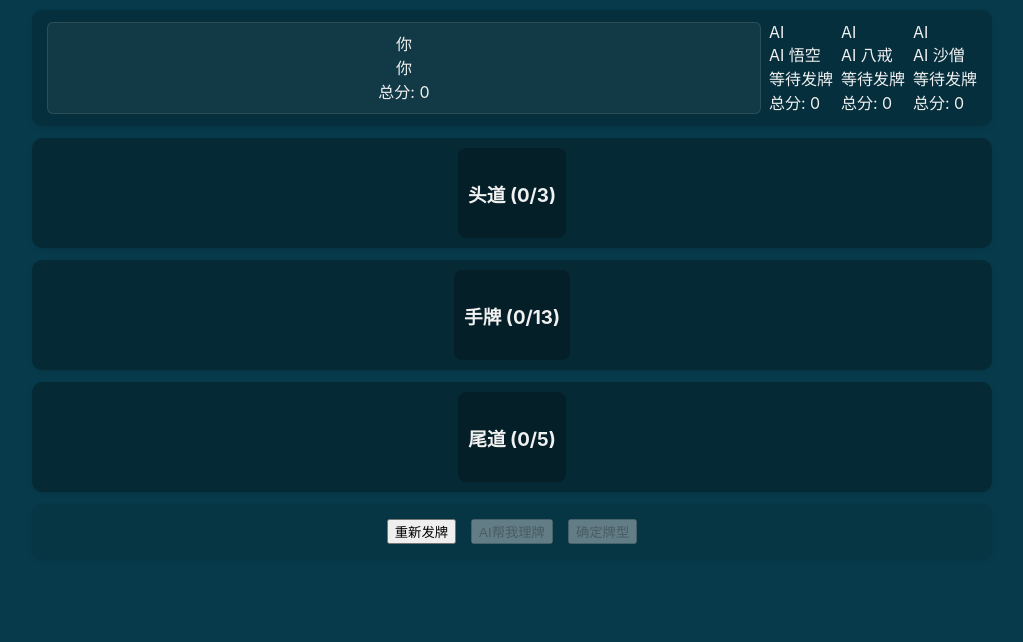
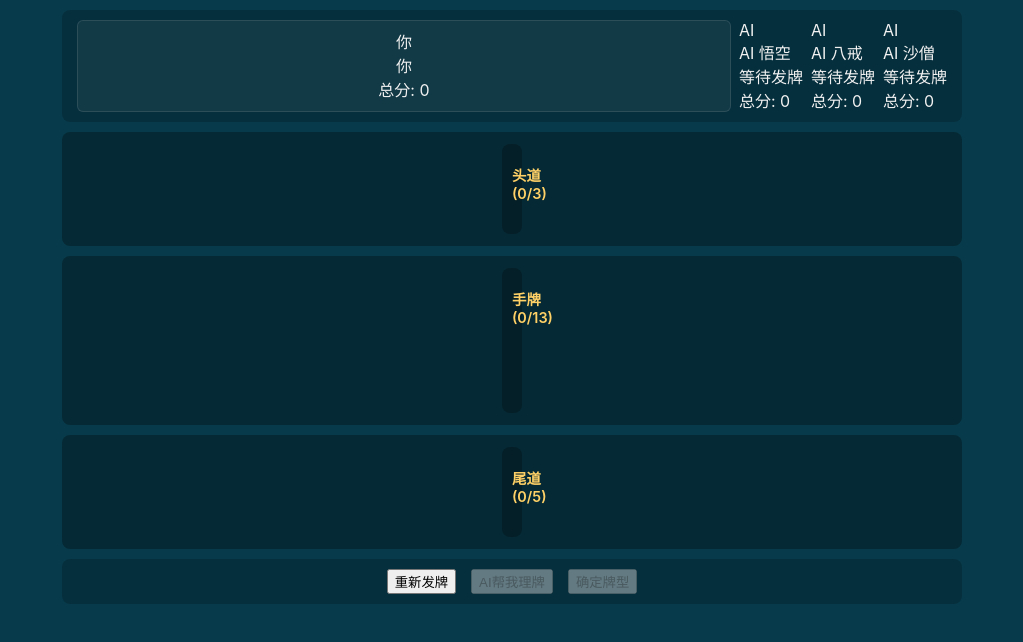
Before and after one commit to wen952555/sss, a React (Create React App) app in the folder frontend/: page / in a window 1280 px wide. Shown: the top 642 px of the page, without its empty margins (128-1151 px from the left). Built offline with nearby package versions, Linux system fonts and the light colour scheme.

Commit message:
Update App.css

```diff
--- a/frontend/src/App.css
+++ b/frontend/src/App.css
@@ -5,132 +5,83 @@ body, html { height: 100%; margin: 0; overflow-x: hidden; }
 body { font-family: -apple-system, BlinkMacSystemFont, 'Segoe UI', Roboto, ऑक्सीजन, Ubuntu, Cantarell, 'Fira Sans', 'Droid Sans', 'Helvetica Neue', sans-serif; -webkit-font-smoothing: antialiased; -moz-osx-font-smoothing: grayscale; background-color: #073b4c; color: #f1f1f1; box-sizing: border-box; }
 *, *::before, *::after { box-sizing: inherit; }
 
-.app-container {
-  display: flex;
-  flex-direction: column; /* 主容器控制整体垂直流 */
-  align-items: center;   /* 使内部的 .game-view-active 或 .comparison-view-container 水平居中 */
-  width: 100%;
-  min-height: 100vh;
-  /* padding 由子视图控制，或者可以给一个全局的左右安全边距 */
-  /* padding: 0 10px; */
-}
+.app-container { display: flex; flex-direction: column; align-items: center; width: 100%; min-height: 100vh; /* padding 由子视图控制 */ }
 
 /* 主游戏视图容器 (包含5个横幅) */
-.game-view-active {
-  display: flex;
-  flex-direction: column; /* 五个横幅垂直排列 */
-  align-items: center;    /* 每个横幅在其分配的空间内居中（如果横幅有max-width） */
-  width: 100%;
-  padding: 10px 0; /* 上下留白，左右由 banner-section 自身控制 */
-  gap: 12px;       /* 横幅之间的垂直间距 */
-}
+.game-view-active { display: flex; flex-direction: column; align-items: center; width: 100%; padding: 10px 0; /* 上下 padding，左右由 banner-section 控制 */ gap: 10px; /* 横幅之间的间距 */ }
 
 /* 通用横幅区域样式 - 核心：占满宽度 */
 .banner-section {
-  width: 100%;           /* 占满父容器 (.game-view-active) 的宽度 */
-  max-width: 960px;      /* 为超大屏幕设置一个最大内容宽度 */
-  margin-left: auto;     /* 当设置了 max-width 时，使其居中 */
+  width: 100%;
+  max-width: 900px; /* 最大内容宽度 */
+  margin-left: auto;
   margin-right: auto;
-  padding: 12px 15px;    /* 横幅自身的内边距 */
-  background-color: rgba(0, 0, 0, 0.2); /* 给每个横幅一个轻微的背景以区分 */
-  border-radius: 10px;
-  box-shadow: 0 2px 5px rgba(0,0,0,0.1);
-  display: flex; /* 默认使其子元素可以方便布局 */
-  flex-direction: column; /* 横幅内部内容默认垂直排列 */
-  align-items: center; /* 横幅内部内容水平居中 */
+  padding: 10px 15px;
+  background-color: rgba(0, 0, 0, 0.2); /* 统一背景 */
+  border-radius: 8px;
+  display: flex; /* 方便内部内容对齐 */
+  flex-direction: column; /* 默认内部内容垂直堆叠 */
+  align-items: center; /* 内部内容水平居中 */
 }
+.player-status-banner-section { background-color: rgba(0,0,0,0.25); padding: 8px; }
+.hand-lane-banner { background-color: rgba(0,0,0,0.3); padding: 12px; }
+.controls-banner-section { background-color: rgba(0,0,0,0.15); padding: 15px 10px; }
 
-/* 横幅1: 玩家状态显示区 */
-.player-status-banner {
-  /* padding: 8px; */ /* banner-section 已有padding */
-}
-.top-banner-container {
-  display: flex;
-  justify-content: space-around;
-  align-items: stretch;
-  width: 100%; /* 占满 player-status-banner 的宽度 */
-  gap: 8px;
-  flex-wrap: wrap;
-}
+/* TopBanner 内部样式 */
+.top-banner-container { display: flex; justify-content: space-around; align-items: stretch; width: 100%; gap: 8px; flex-wrap: wrap; }
 .player-banner-item { flex: 1 1 150px; min-width: 130px; padding: 8px; border-radius: 6px; border: 1px solid rgba(255, 255, 255, 0.1); display: flex; flex-direction: column; align-items: center; text-align: center; background-color: rgba(255, 255, 255, 0.05); }
-/* ... (其余 TopBanner 内部元素样式保持不变，如头像、名字、分数等) ... */
+/* ... (其余 TopBanner 内部元素样式，如头像、名字、分数等) ... */
 
-
-/* 横幅2,3,4: 牌道区域 */
-.hand-lane-banner {
-  padding: 10px; /* 牌道横幅的内边距 */
-  background-color: rgba(0,0,0,0.3); /* 可以给牌道横幅不同背景 */
-}
-.hand-area {
-  background-color: rgba(0, 0, 0, 0.25);
-  padding: 10px;
-  border-radius: 8px;
-  display: flex;
-  flex-direction: row; /* 卡牌横向排列 */
-  gap: 5px;
-  position: relative;
-  align-items: center;
-  width: 100%; /* 牌道占满其横幅的宽度 */
-  max-width: 680px; /* 牌道内容的最大宽度，使其在横幅内居中 */
-  margin: 0 auto; /* 使 hand-area 在 hand-lane-banner 内居中 */
-  min-height: 90px;
-}
-/* ... (hand-info-internal, hand-area-title-internal, hand-type-display-internal 样式保持不变) ... */
-/* ... (hand-area.allow-wrapping, hand-area:not(.allow-wrapping) 样式保持不变) ... */
-
-/* 卡牌样式 - 尺寸保持之前的调整 */
+/* HandArea 内部样式 */
+.hand-area { background-color: rgba(0, 0, 0, 0.25); padding: 10px; border-radius: 8px; display: flex; flex-direction: row; gap: 5px; position: relative; align-items: center; width: 100%; max-width: 680px; margin: 0 auto; min-height: 90px; }
+.hand-info-internal { position: absolute; top: 6px; left: 10px; right: 10px; display: flex; justify-content: space-between; align-items: center; pointer-events: none; z-index: 1;}
+.hand-area-title-internal { color: #ffd166; font-weight: 600; font-size: 0.9em; }
+.hand-type-display-internal { font-size: 0.8em; color: #f1f1f1; background-color: rgba(0,0,0,0.6); padding: 2px 6px; border-radius: 4px; font-weight: 500; }
+.hand-area.allow-wrapping { flex-wrap: wrap; justify-content: center; padding-top: 30px; min-height: 145px; align-items: flex-start; }
+.hand-area:not(.allow-wrapping) { flex-wrap: nowrap; justify-content: center; padding-top: 30px; }
 .card { width: 55px; height: 77px; /* ...其他不变... */ }
 /* ... (Card hover, active, dragging 样式保持不变) ... */
 
-
-/* 横幅5: 控制按钮区 */
-.controls-banner {
-  padding: 15px 10px;
-  background-color: rgba(0,0,0,0.1); /* 轻微不同背景 */
-}
+/* Controls 内部样式 */
 .controls { display: flex; justify-content: center; gap: 15px; width: 100%; flex-wrap: wrap; padding-top: 0; }
-.game-button { /* ... (保持不变) ... */ }
+.game-button { /* ... */ }
 .game-button.compare-all-button { /* ... */ margin-top: 10px; width: auto; max-width: 300px; }
 
-
 /* --- 比牌视图容器 (全屏自适应) --- */
-.comparison-view-container { position: fixed; top: 0; left: 0; width: 100%; height: 100%; background-color: #0a303c; display: flex; align-items: center; justify-content: center; padding: 15px; z-index: 100; overflow-y: auto; }
-.comparison-modal-content { background-color: rgba(12, 43, 53, 0.85); padding: 20px; border-radius: 12px; box-shadow: 0 8px 25px rgba(0, 0, 0, 0.5); position: relative; width: 100%; max-width: 90%; /* 模态框更宽 */ display: flex; flex-direction: column; gap: 15px; }
-/* ... (其余比牌模态框样式，如 .comparison-grid, .comparison-cell, .mini-cards, .static-card 等，保持不变) ... */
-
+.comparison-view-container { position: fixed; top: 0; left: 0; width: 100%; height: 100%; background-color: #073b4c; /* 与body背景一致，或稍深 */ display: flex; align-items: center; justify-content: center; padding: 15px; z-index: 1000; overflow-y: auto; }
+.comparison-modal-content { background-color: rgba(0, 0, 0, 0.45); /* 更深的背景 */ padding: 20px; border-radius: 12px; box-shadow: 0 8px 25px rgba(0, 0, 0, 0.5); position: relative; width: 100%; max-width: 800px; /* 或 90vw */ display: flex; flex-direction: column; gap: 15px; }
+.modal-close-button.top-right-close { /* ... */ }
+.comparison-modal-content h2 { /* ... */ }
+.comparison-grid { display: grid; grid-template-columns: repeat(auto-fit, minmax(250px, 1fr)); /* 响应式列 */ gap: 12px; width: 100%; }
+.comparison-cell { background-color: rgba(255, 255, 255, 0.05); padding: 10px; border-radius: 6px; border: 1px solid rgba(255, 255, 255, 0.1); display: flex; flex-direction: column; min-height: 200px; /* 根据卡牌大小调整 */ }
+.comparison-cell h4 { /* ... */ }
+.comparison-hand-row { margin-bottom: 6px; }
+.comparison-hand-row strong { font-size: 0.85em; /* ... */ }
+.mini-cards { display: flex; gap: 3px; flex-wrap: nowrap; justify-content: flex-start; align-items: center; min-height: 50px; /* (卡牌高42 + padding) */ margin-bottom: 4px; }
+.comparison-cell .static-card { width: 30px; height: 42px; /* 最终确认比牌界面的卡牌大小 */ /* ... */ }
+/* ... (shoot-info, modal-actions, continue-game-button 样式保持不变) ... */
 
 /* --- 响应式调整 --- */
-@media (max-width: 960px) { /* 当屏幕宽度小于横幅最大宽度时 */
-  .banner-section {
-    /* max-width: 100%; */ /* 允许横幅占满更窄的屏幕 */
-    padding-left: 10px;
-    padding-right: 10px;
-  }
+@media (max-width: 960px) { /* 当屏幕宽度小于横幅最大宽度时，让横幅真正占满 */
+  .banner-section { max-width: 100%; border-radius: 0; /* 边缘到边缘 */ }
 }
-
 @media (max-width: 768px) {
   .app-container.game-view-active { padding: 8px 0; gap: 8px; }
-  .banner-section { padding: 8px 10px; border-radius: 8px; /* 统一圆角 */ }
+  .banner-section { padding: 8px 10px; }
   .player-banner-item { flex-basis: calc(50% - 5px); }
-  .hand-lane-banner { padding: 8px; }
   .hand-area { min-height: 80px; }
-  .card { width: 45px; height: 63px; } /* 在平板上进一步缩小卡牌 */
-  .hand-area.allow-wrapping { min-height: 135px; /* (63*2 + 5) + 文字 + padding */ }
-  .controls { gap: 10px; }
-  .controls .game-button { width: calc(33.33% - 7px); font-size: 0.8em; padding: 6px 8px; }
-  .game-button.compare-all-button { width: calc(100% - 20px); }
-  .comparison-modal-content { max-width: 95%; padding: 10px; }
-  .comparison-grid { grid-template-columns: 1fr; }
-  .comparison-cell .static-card { width: 30px; height: 42px; }
+  .card { width: 45px; height: 63px; }
+  .hand-area.allow-wrapping { min-height: 135px; }
+  .controls .game-button { width: calc(33.33% - 6px); }
+  .comparison-grid { grid-template-columns: 1fr; } /* 比牌模态框单列 */
+  .comparison-cell .static-card { width: 28px; height: 39px; }
 }
-
 @media (max-width: 480px) {
   .player-banner-item { flex-basis: 100%; }
-  .card { width: 38px; height: 53px; } /* 手机上更小的卡牌 */
-  .hand-area { min-height: 70px; gap: 3px; }
+  .card { width: 38px; height: 53px; }
+  .hand-area { min-height: 70px; }
   .hand-area.allow-wrapping { min-height: 115px; }
   .controls { flex-direction: column; align-items: stretch; }
   .controls .game-button { width: 100%; margin-bottom: 8px; }
-  .game-button.compare-all-button { width: 100%; }
-  .comparison-cell .static-card { width: 26px; height: 36px; }
+  .comparison-cell .static-card { width: 24px; height: 34px; }
 }
```
